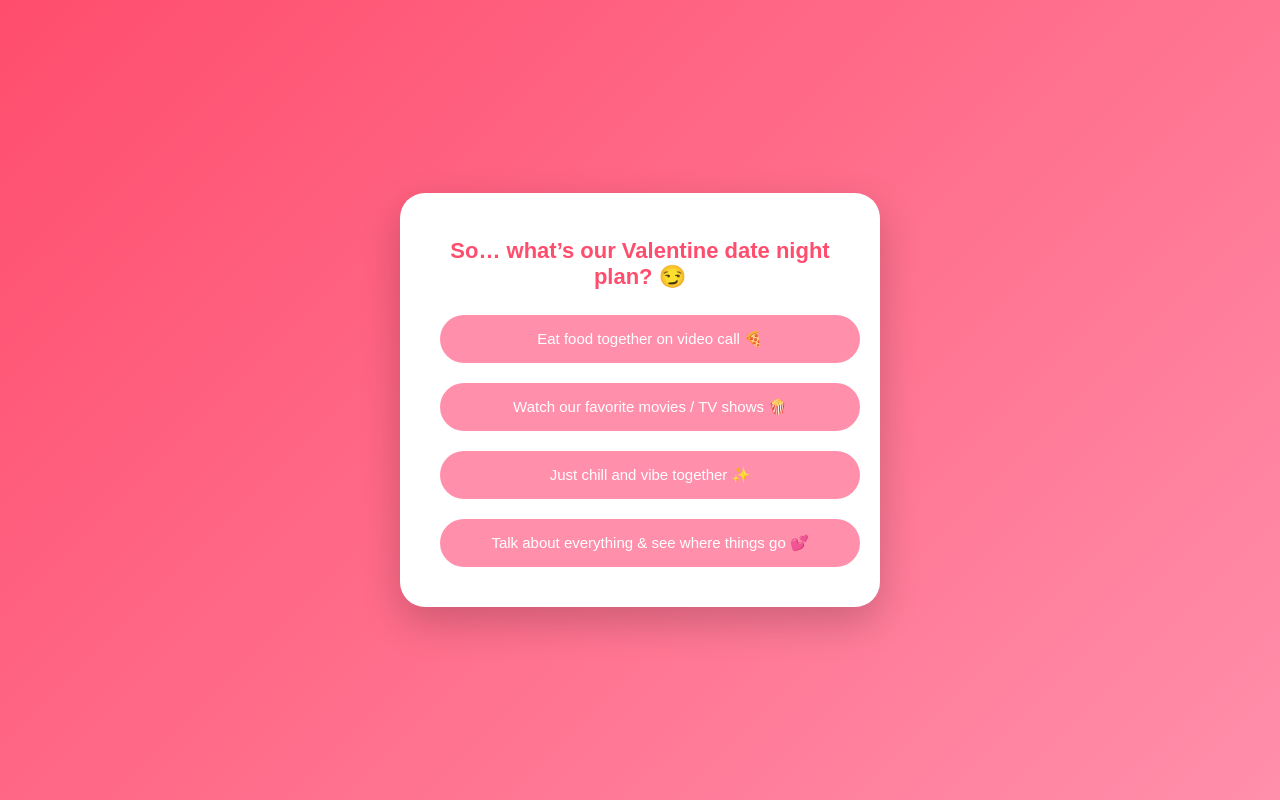
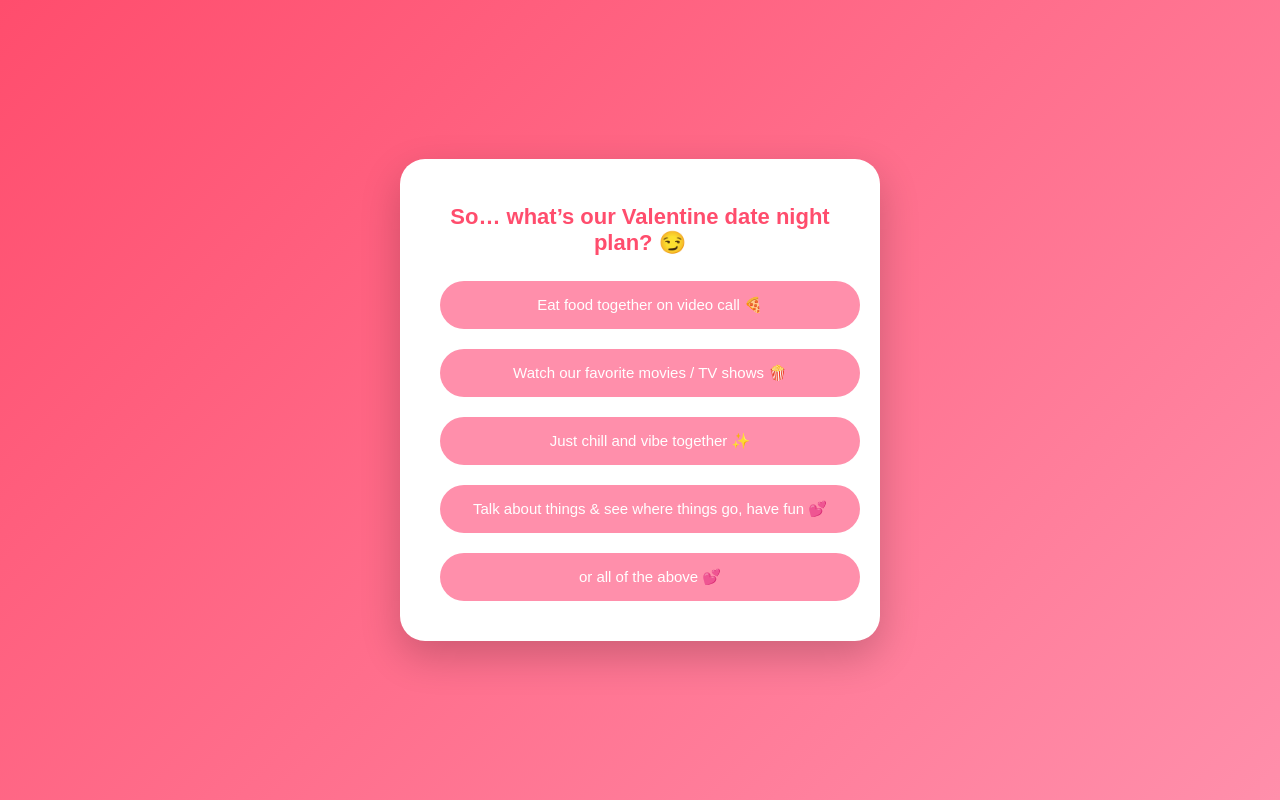
Before and after one commit to gautamangra/questions, a plain HTML site: page index.html in a window 1280 px wide. Both pictures are taken after a click on the button "Yes 😍". Drawn offline with Linux system fonts and the light colour scheme.

Commit message:
Add files via upload

```diff
--- a/index.html
+++ b/index.html
@@ -169,7 +169,11 @@ function showDateOptions(){
     </button>
 
     <button class="optionBtn" onclick="finalLove()">
-      Talk about everything & see where things go 💕
+      Talk about things & see where things go, have fun 💕
+    </button>
+
+     <button class="optionBtn" onclick="finalLove()">
+      or all of the above 💕
     </button>
   `;
 }
```
